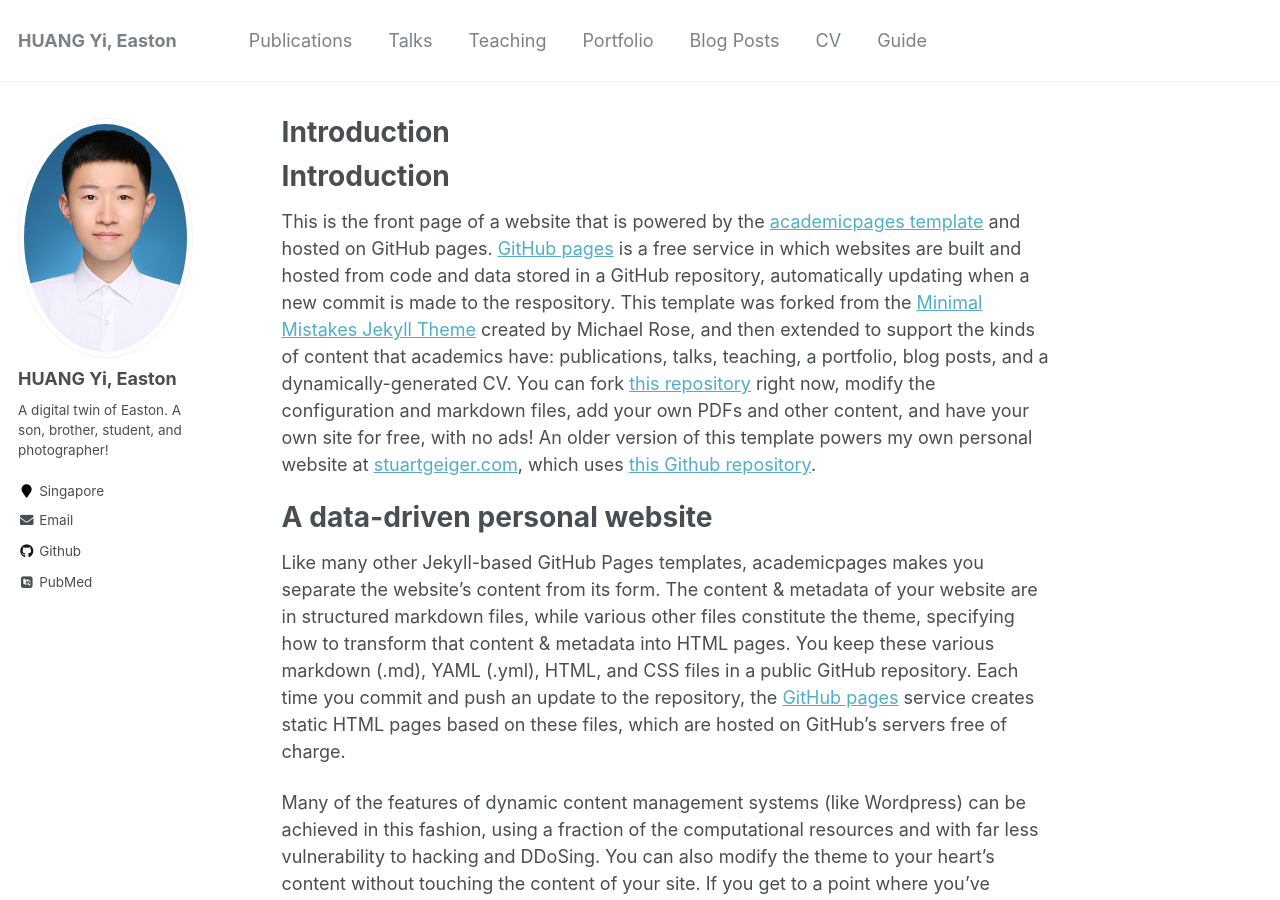
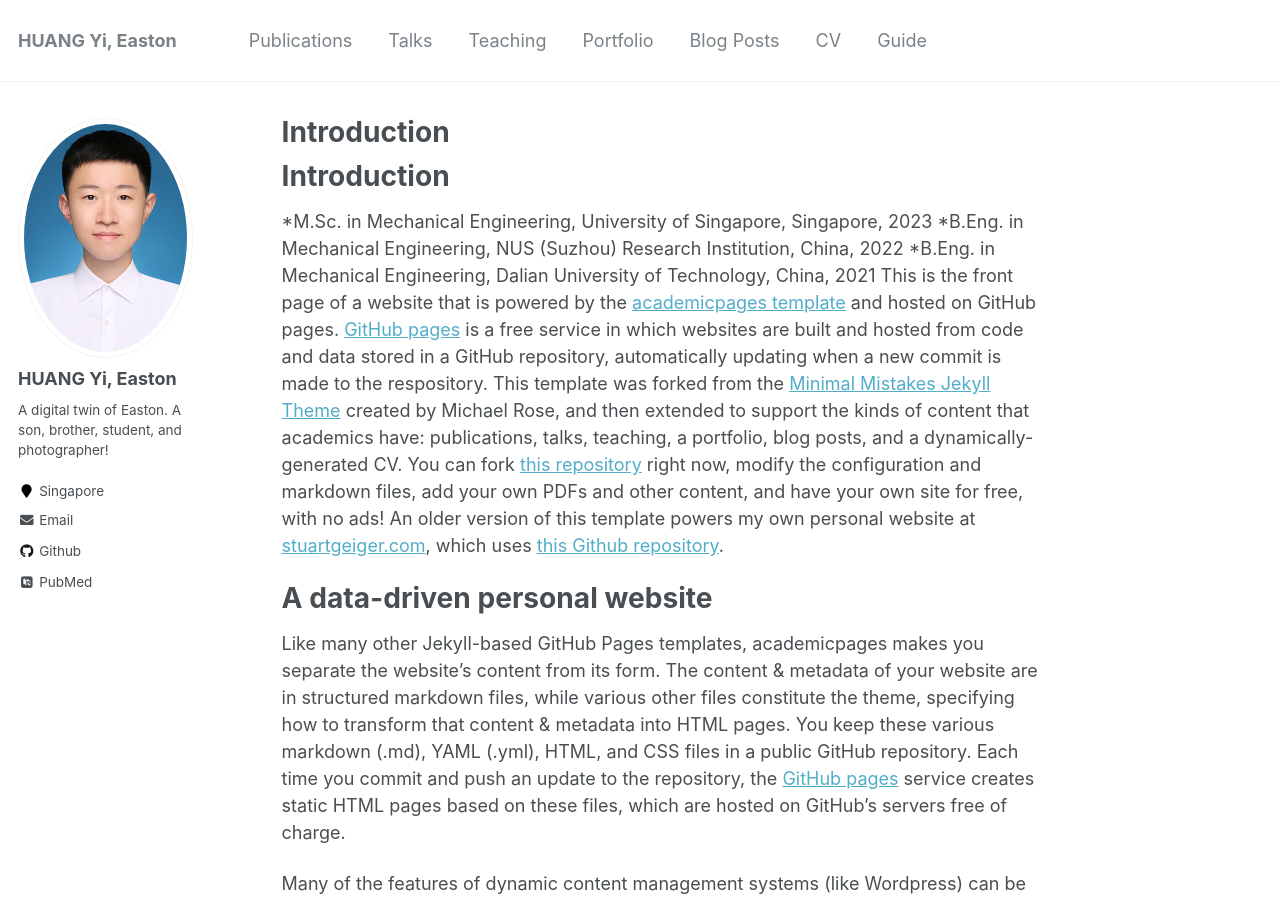
Before and after one commit to easton-hy/easton-hy.github.io, a Jekyll site: the page built from _pages/about.md, in a window 1280 px wide and 900 px high. Built offline with Jekyll 4.4.1, drawn with Linux system fonts in a browser that asks for light colours; some web fonts are replaced.

Commit message:
Update about.md

```diff
--- a/_pages/about.md
+++ b/_pages/about.md
@@ -9,6 +9,9 @@ redirect_from:
 ---
 Introduction
 ======
+*M.Sc. in Mechanical Engineering, University of Singapore, Singapore, 2023
+*B.Eng. in Mechanical Engineering, NUS (Suzhou) Research Institution, China, 2022
+*B.Eng. in Mechanical Engineering, Dalian University of Technology, China, 2021
 This is the front page of a website that is powered by the [academicpages template](https://github.com/academicpages/academicpages.github.io) and hosted on GitHub pages. [GitHub pages](https://pages.github.com) is a free service in which websites are built and hosted from code and data stored in a GitHub repository, automatically updating when a new commit is made to the respository. This template was forked from the [Minimal Mistakes Jekyll Theme](https://mmistakes.github.io/minimal-mistakes/) created by Michael Rose, and then extended to support the kinds of content that academics have: publications, talks, teaching, a portfolio, blog posts, and a dynamically-generated CV. You can fork [this repository](https://github.com/academicpages/academicpages.github.io) right now, modify the configuration and markdown files, add your own PDFs and other content, and have your own site for free, with no ads! An older version of this template powers my own personal website at [stuartgeiger.com](http://stuartgeiger.com), which uses [this Github repository](https://github.com/staeiou/staeiou.github.io).
 
 A data-driven personal website
```
